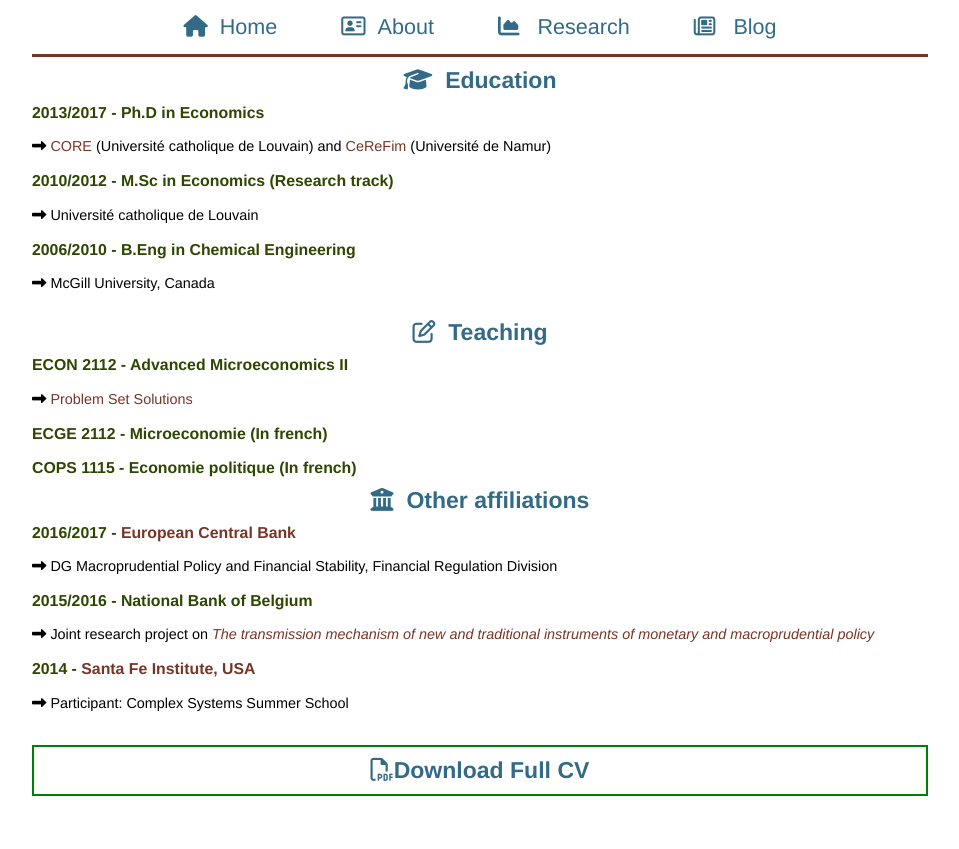
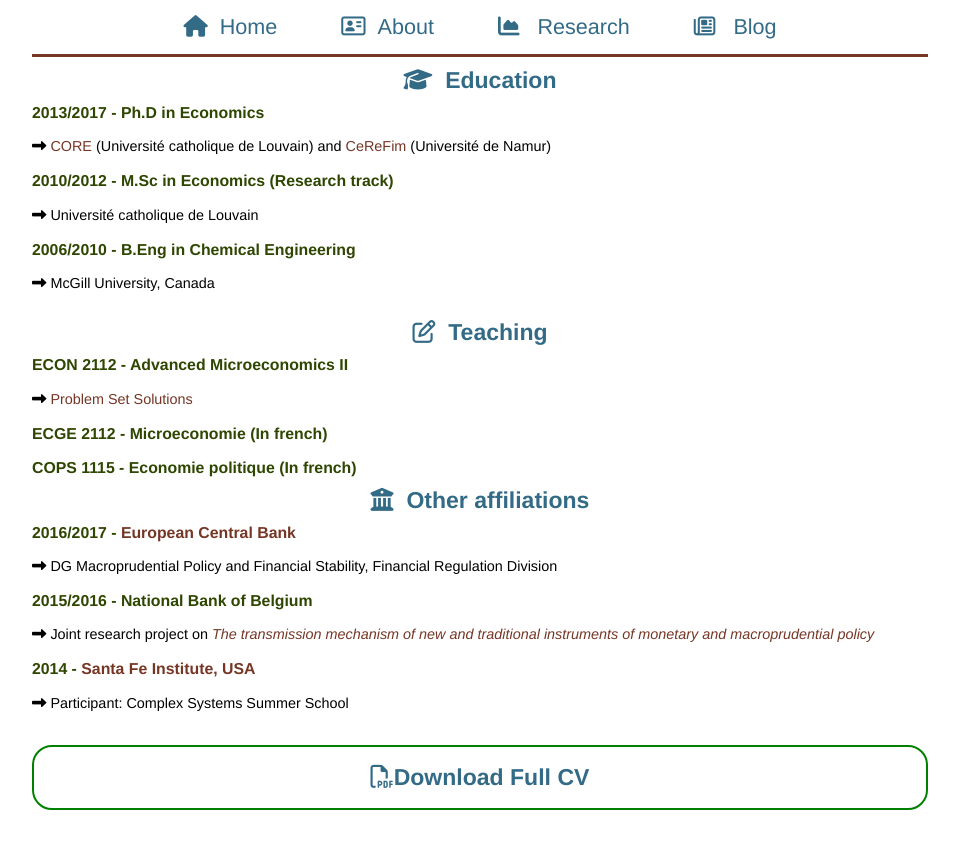
Before and after one commit to nscholtes/nscholtes.github.io, a Jekyll site: the page built from about.html, in a window 1280 px wide. Shown: the top 849 px of the page, without its empty margins (160-1119 px from the left). Built offline with Jekyll 4.4.1, drawn with Linux system fonts in a browser that asks for light colours; nearby versions of some CDN libraries.

Commit message:
Update main_alt.css

```diff
--- a/css/main_alt.css
+++ b/css/main_alt.css
@@ -158,4 +158,6 @@ img.scaled {
 
 .boxed {
   border: 2px solid green ;
+  border-radius: 20px ;
+  padding: 0.5em;
 }
```
